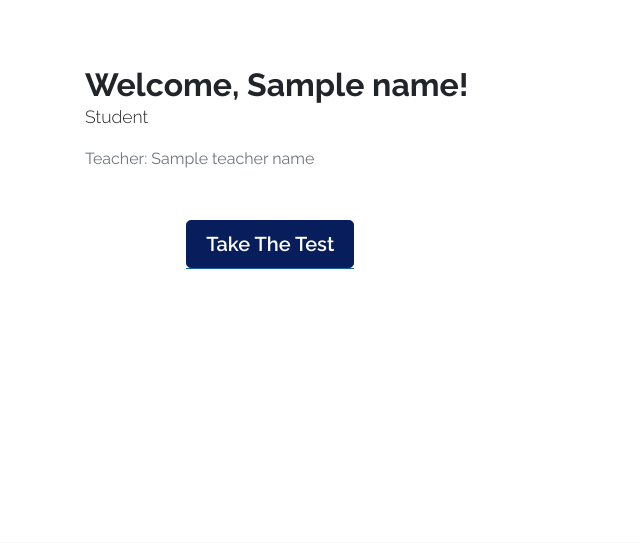
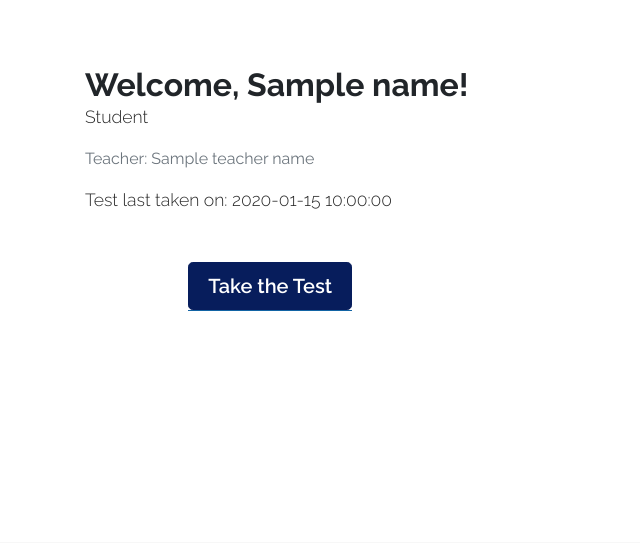
Before and after one commit to AryaBuddha/instaHealth, a Flask app: template templates/studentprofile.html in a window 1280 px wide. Shown: the part 78-621 px from the top of the page, without its empty margins (0-640 px from the left). Run offline with Flask 2, Linux system fonts and the light colour scheme; the template is opened without the code that fills it: most values are stand-ins (such as "Sample title", 1, 10 or a date in 2020); some libraries are stand-ins or nearby versions.

Commit message:
Added date last taken and adding 404 error

```diff
--- a/app.py
+++ b/app.py
@@ -145,9 +145,10 @@ def studentProfile():
             session['name'] = student_name
             session['teacher'] = teacher_name
 
+            last_date = users_collection.find_one({'Email': session['email'], 'Type': 'LastDate'})
 
 
-            return render_template('studentprofile.html', name=student_name, teacher_name = teacher_name)
+            return render_template('studentprofile.html', name=student_name, teacher_name = teacher_name, last_date = last_date['Date'])
 
         elif request.method == 'POST':
             pass
@@ -230,6 +231,10 @@ def newUser():
                 post = {'Email': email.lower(), 'Password': password, 'Type': 'Student', 'Name': name, 'Teacher': session['name']}
                 users_collection.insert_one(post)
 
+                post = {'Email': email.lower(), 'Type': 'LastDate', 'Name': name, 'Date': 'Never'}
+                users_collection.insert_one(post)
+
+
                 flash('Student Successfully Created!')
                 return redirect(url_for('usersList'))
 
@@ -296,6 +301,8 @@ def quiz(question_number):
                 student_answers = users_collection.find_one({'Type': 'Answers', 'Name': session['name'], 'Date': current_date})
                 previous_questions = student_answers['Questions']
                 previous_answers = student_answers['Answers']
+
+                users_collection.find_one_and_update({'Email': session['email'], 'Type': 'LastDate'}, {'$set' :{'Date': current_date}})
 
                 previous_questions.append(question)
                 previous_answers.append(answer_choice)
@@ -377,7 +384,10 @@ def exportList(email):
     else:
         return redirect(url_for('logout'))
 
+@app.errorhandler(404)
+def internal_error(error):
 
+    return '<p> Something goofed! Go back to normal </p> <a href="/signin">here</a>'
 
 @app.route('/logout', methods=['POST', 'GET'])
 def logout():
--- a/templates/studentprofile.html
+++ b/templates/studentprofile.html
@@ -67,11 +67,14 @@
 
         <p class="lead text-center text-lg-left">Student</p>
         <p class="text-muted text-center text-lg-left">Teacher: {{teacher_name}}</p>
+        <p class="lead">Test last taken on: {{last_date}}</p>
         <div class="col-3 col-md-7 d-flex flex-column align-items-center">
           <hr>
           <a href="/studentprofile/question/1">
-          <button type="button" class="btn btn-secondary btn-lg">Take The Test</button>
+          <button type="button" class="btn btn-secondary btn-lg">Take the Test</button>
           </a>
+
+
         </div>
       </div>
 
```
Also changed, not shown: templates/landing.html (+5 -4 lines).
